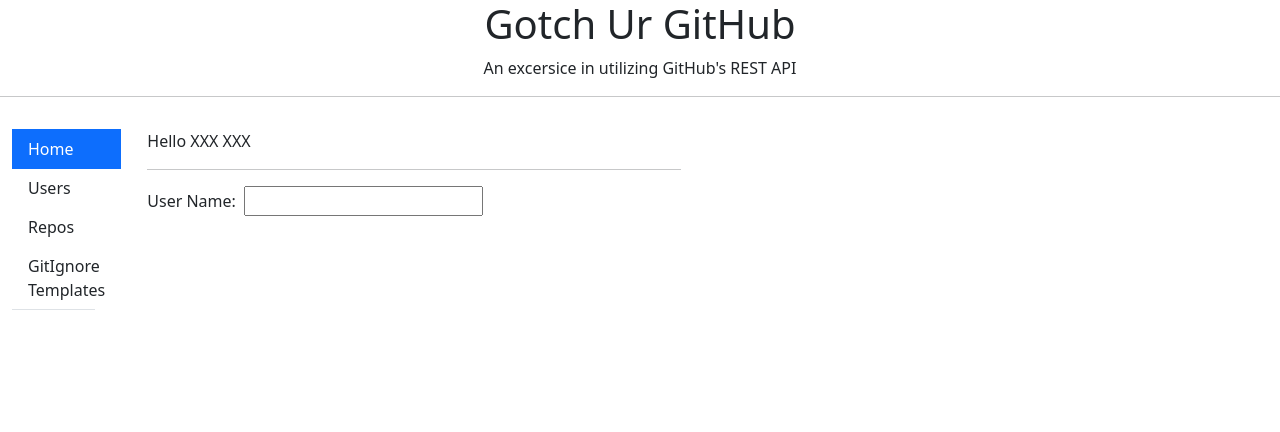
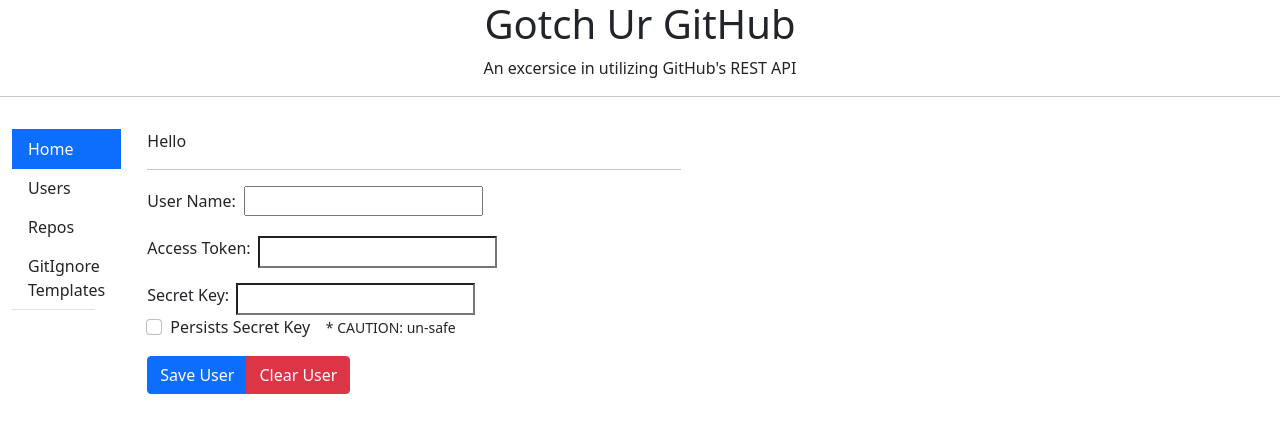
Before and after one commit to BrentAcs/gotch-ur-github, an Angular app: page / in a window 1280 px wide. Shown: the top 432 px of the page. Built offline with nearby package versions, Linux system fonts and the light colour scheme.

Commit message:
working on user info, but it's late, need to finish the clear user functionality.

```diff
--- a/src/app/home/home.component.html
+++ b/src/app/home/home.component.html
@@ -1,21 +1,68 @@
 <div class="container">
   <div class="row">
     <div class="col-xs-12 col-md-6 col-md-offset-3">
-      Hello
-      <!-- TODO: Trying to get form to refresh name in span on user input -->
-      <!-- <span *ngIf="appUsername">, {{ appUsername }}</span> -->
-      <span>XXX {{ appUsername }} XXX</span>
+      Hello<span *ngIf="appUser.name">, {{ appUser.name }}</span>
       <hr />
+      <!-- TODO: align labels and make work prettier -->
       <form (ngSubmit)="onSubmit()" #f="ngForm">
-        <label for="appUserName">User Name:&nbsp;&nbsp;</label>
+        <div class="input-group">
+          <div class="col-xs-2">
+            <label for="appUserName" class="form-label"
+              >User Name:&nbsp;&nbsp;</label
+            >
             <input
               type="text"
               class="form-control"
               id="appUsername"
               name="appUsername"
               class="pull-right"
-          ([ngModel])="appUsername"
+              [(ngModel)]="appUser.name"
             />
+          </div>
+        </div>
+        <div class="input-group" style="margin-top: 15px">
+          <label for="appAccessToken" class="form-label"
+            >Access Token:&nbsp;&nbsp;</label
+          >
+          <input
+            type="text"
+            class="form-control"
+            id="appAccessToken"
+            name="appAccessToken"
+            class="pull-right"
+            [(ngModel)]="appUser.accessToken"
+          />
+        </div>
+        <div class="input-group" style="margin-top: 15px">
+          <label for="appSecretKey" class="form-label"
+            >Secret Key:&nbsp;&nbsp;</label
+          >
+          <input
+            type="text"
+            class="form-control"
+            id="appSecretKey"
+            name="appSecretKey"
+            class="pull-right"
+            [(ngModel)]="appUser.secretKey"
+          />&nbsp;&nbsp;
+          <div class="form-check">
+            <input
+              type="checkbox"
+              class="form-check-input"
+              id="persistSecretKey"
+              name="persistSecretKey"
+              [(ngModel)]="appUser.persistSecretKey"
+            />
+            <label for="persistSecretKey" class="form-check-label"
+              >Persists Secret Key&nbsp;&nbsp;</label
+            >
+            <span><small>&nbsp;&nbsp;* CAUTION: un-safe</small></span>
+          </div>
+        </div>
+        <div class="input-group" style="margin-top: 15px">
+          <button class="btn btn-primary" type="submit">Save User</button>
+          <button class="btn btn-danger" type="button" (click)="onClearUser()">Clear User</button>
+        </div>
       </form>
     </div>
   </div>
--- a/src/app/home/home.component.ts
+++ b/src/app/home/home.component.ts
@@ -1,5 +1,8 @@
 import { Component, OnInit, ViewChild } from '@angular/core';
+import { tick } from '@angular/core/testing';
 import { NgForm } from '@angular/forms';
+import { CryptoService } from '../services/crypto/crypto.service';
+import { LocalStorageService } from '../services/local-storage/local-storage.service';
 
 @Component({
   selector: 'app-home',
@@ -9,27 +12,87 @@
 export class HomeComponent implements OnInit {
   @ViewChild('f') homeForm: NgForm;
 
-  //appUser: AppUser = { name: 'Brent', accessToken: '' };
-  appUser: AppUser = { name: '', accessToken: '' };
-  appUsername = '';
+  appUser: AppUser = {
+    name: '',
+    accessToken: '',
+    secretKey: '',
+    persistSecretKey: false,
+  };
 
   constructor() {}
 
-  ngOnInit(): void {}
-
-  // onAppUsernameChange(){
-  //   const value = this.homeForm.value.
-  // }
+  // TODO: Determine if/how best practice for storing secret key
+  ngOnInit(): void {
+    this.loadAppUser();
+  }
 
   onSubmit() {
-    console.log('home.component#onSubmit()');
+    this.saveAppUser();
+  }
+
+  // TODO: Finish user persistance, need to work on clear functionality
+
+  onClearUser(){
+    this.homeForm.reset();
+    //this.saveAppUser();
+  }
+
+  private loadAppUser() {
+    this.appUser.name = LocalStorageService.getItem('appuser-name');
+    this.appUser.persistSecretKey = JSON.parse(
+      LocalStorageService.getItem('appuser-persist-secret-key')
+    );
+    const encryptedSecretKey = LocalStorageService.getItem(
+      'appuser-secret-key'
+    );
+    if (this.appUser.name && encryptedSecretKey) {
+      this.appUser.secretKey = CryptoService.decryptAES(
+        encryptedSecretKey,
+        this.appUser.name
+      );
+    }
+    const encryptedAccessToken = LocalStorageService.getItem(
+      'appuser-access-token'
+    );
+    if (this.appUser.secretKey && encryptedAccessToken) {
+      this.appUser.accessToken = CryptoService.decryptAES(
+        encryptedAccessToken,
+        this.appUser.secretKey
+      );
+    }
+  }
+
+  private saveAppUser() {
+    LocalStorageService.setItem('appuser-name', this.appUser.name);
+    LocalStorageService.setItem(
+      'appuser-persist-secret-key',
+      this.appUser.persistSecretKey.toString()
+    );
+    if (this.appUser.accessToken && this.appUser.secretKey) {
+      const encryptedAccessToken = CryptoService.encryptAES(
+        this.appUser.accessToken,
+        this.appUser.secretKey
+      );
+      LocalStorageService.setItem('appuser-access-token', encryptedAccessToken);
+    } else {
+      console.log('NOT persisting access token.');
+    }
+    if (this.appUser.secretKey && this.appUser.persistSecretKey) {
+      const encryptedSecretKey = CryptoService.encryptAES(
+        this.appUser.secretKey,
+        this.appUser.name
+      );
+      LocalStorageService.setItem('appuser-secret-key', encryptedSecretKey);
+    } else {
+      console.log('NOT persisting secret key.');
+    }
   }
 }
-
-
 
 // TODO: Determine best practice was of handling this.
 class AppUser {
   name: string;
   accessToken: string;
+  secretKey: string;
+  persistSecretKey: boolean;
 }
```
Lines whose indentation alone changed are shown as unchanged.
